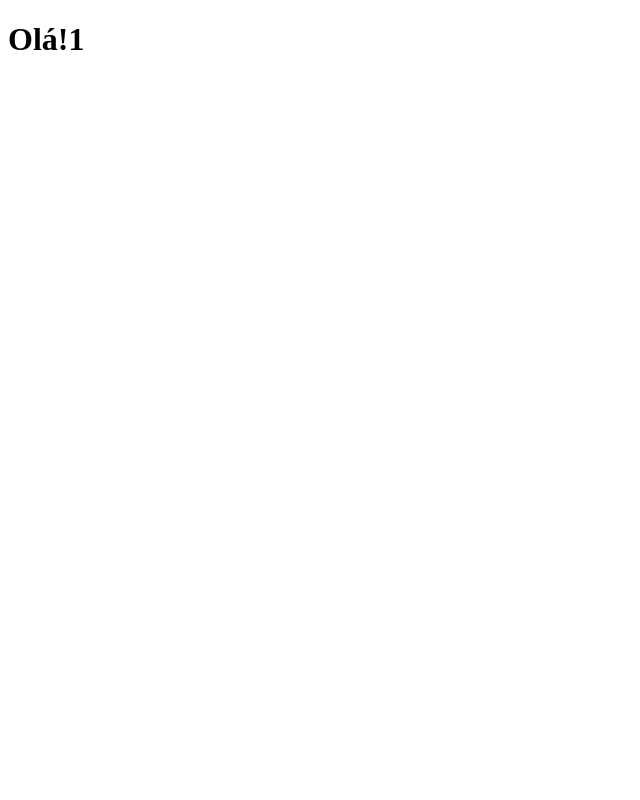
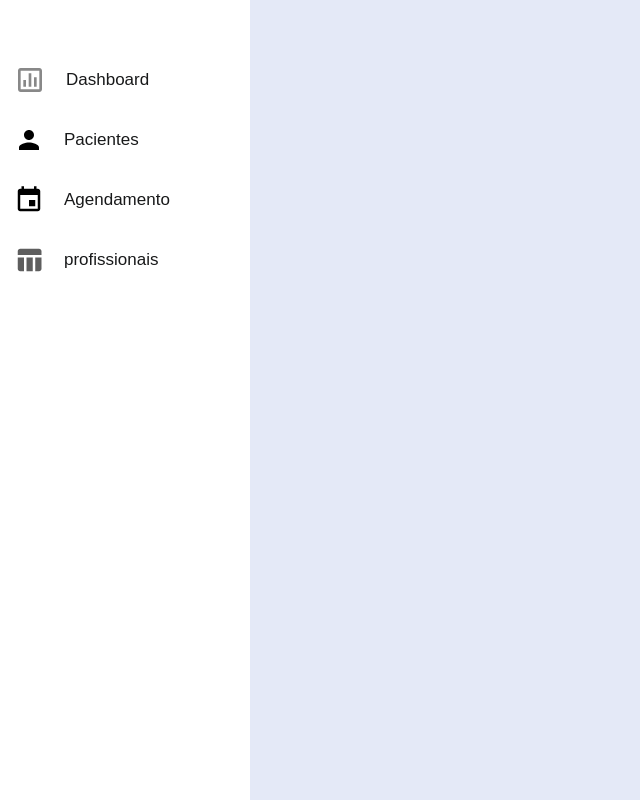
Before and after one commit to EuSouWill/agendamento_online, a plain HTML site: page index.html in a window 1280 px wide. Shown: the whole page, without its empty margins (0-640 px from the left). Drawn offline with Linux system fonts and the light colour scheme.

Commit message:
fix index

```diff
--- a/index.html
+++ b/index.html
@@ -2,12 +2,92 @@
 <html lang="en">
 <head>
     <meta charset="UTF-8">
-    <meta name="viewport"
-          content="width=device-width, user-scalable=no, initial-scale=1.0, maximum-scale=1.0, minimum-scale=1.0">
+    <meta name="viewport" content="width=device-width, initial-scale=1.0">
     <meta http-equiv="X-UA-Compatible" content="ie=edge">
-    <title>Document</title>
+    <title>home</title>
+    <link rel="stylesheet" type="text/css" href="src/main/resources/templates/front_end/css/home.css">
 </head>
 <body>
-<h1> Olá!1</h1>
+<nav class="sidebar">
+    <header>
+        <div class="image-text"></div>
+    </header>
+    <div class="menu-bar">
+        <div class="menu">
+            <ul class="menu-links" id="menu-links">
+                <li class="nav-link" title="Inteligência">
+                    <a href="src/main/resources/templates/front_end/html/dashboard.html">
+                        <svg class="icon" xmlns="http://www.w3.org/2000/svg" width="32" height="32" viewBox="0 0 24 24">
+                            <path fill="#888888" d="M3 5v14c0 1.103.897 2 2 2h14c1.103 0 2-.897 2-2V5c0-1.103-.897-2-2-2H5c-1.103 0-2 .897-2 2m16.001 14H5V5h14z"/>
+                            <path fill="#888888" d="M11 7h2v10h-2zm4 3h2v7h-2zm-8 2h2v5H7z"/>
+                        </svg>
+                        <span class="text nav-text">Dashboard</span>
+                    </a>
+                </li>
+                <li class="nav-link" title="Pacientes">
+                    <a href="src\main\resources\templates\front_end\html\pacientes.html">
+                        <svg class="icon" xmlns="http://www.w3.org/2000/svg" width="0" height="0" viewBox="0 0 48 48">
+                            <path d="M24 24c4.42 0 8-3.59 8-8 0-4.42-3.58-8-8-8s-8 3.58-8 8c0 4.41 3.58 8 8 8zm0 4c-5.33 0-16 2.67-16 8v4h32v-4c0-5.33-10.67-8-16-8z"></path>
+                        </svg>
+                        <span class="text nav-text">Pacientes</span>
+                    </a>
+                </li>
+                <li class="nav-link" title="Agendamento">
+                    <a href="src/main/resources/templates/front_end/html/agendamento.html">
+                        <svg class="icon" xmlns="http://www.w3.org/2000/svg" width="0" height="0" viewBox="0 0 48 48">
+                            <path d="M34 24H24v10h10V24zM32 2v4H16V2h-4v4h-2c-2.21 0-3.98 1.79-3.98 4L6 38c0 2.21 1.79 4 4 4h28c2.21 0 4-1.79 4-4V10c0-2.21-1.79-4-4-4h-2V2h-4zm6 36H10V16h28v22z"></path>
+                        </svg>
+                        <span class="text nav-text">Agendamento</span>
+                    </a>
+                </li>
+<!--                <li class="nav-link" title="2ª opção">-->
+<!--                    <a href="#">-->
+<!--                        <svg class="icon" xmlns="http://www.w3.org/2000/svg" width="0" height="0" viewBox="0 0 24 24">-->
+<!--                            <path d="M0 0h24v24H0z" fill="none"></path>-->
+<!--                            <path d="M3.9 12c0-1.71 1.39-3.1 3.1-3.1h4V7H7c-2.76 0-5 2.24-5 5s2.24 5 5 5h4v-1.9H7c-1.71 0-3.1-1.39-3.1-3.1zM8 13h8v-2H8v2zm9-6h-4v1.9h4c1.71 0 3.1 1.39 3.1 3.1s-1.39 3.1-3.1 3.1h-4V17h4c2.76 0 5-2.24 5-5s-2.24-5-5-5z"></path>-->
+<!--                        </svg>-->
+<!--                        <span class="text nav-text">2ª Opção</span>-->
+<!--                    </a>-->
+<!--                </li>-->
+<!--                <li class="nav-link" title="Vendas">-->
+<!--                    <a href="#">-->
+<!--                        <svg class="icon" xmlns="http://www.w3.org/2000/svg" viewBox="0 0 24 24">-->
+<!--                            <path d="M14,10H2v2h12V10z M14,6H2v2h12V6z M2,16h8v-2H2V16z M21.5,11.5L23,13l-6.99,7l-4.51-4.5L13,14l3.01,3L21.5,11.5z"></path>-->
+<!--                        </svg>-->
+<!--                        <span class="text nav-text">Vendas</span>-->
+<!--                    </a>-->
+<!--                </li>-->
+<!--                <li class="nav-link" title="Financeiro">-->
+<!--                    <a href="#">-->
+<!--                        <svg class="icon" xmlns="http://www.w3.org/2000/svg" width="0" height="0" viewBox="0 0 48 48">-->
+<!--                            <path d="M22 34h4v-2h2c1.1 0 2-.9 2-2v-6c0-1.1-.9-2-2-2h-6v-2h8v-4h-4v-2h-4v2h-2c-1.1 0-2 .9-2 2v6c0 1.1.9 2 2 2h6v2h-8v4h4v2zM40 8H8c-2.21 0-3.98 1.79-3.98 4L4 36c0 2.21 1.79 4 4 4h32c2.21 0 4-1.79 4-4V12c0-2.21-1.79-4-4-4zm0 28H8V12h32v24z"></path>-->
+<!--                        </svg>-->
+<!--                        <span class="text nav-text">Financeiro</span>-->
+<!--                    </a>-->
+<!--                </li>-->
+                <li class="nav-link" title="Agendamento">
+                    <a href="src/main/resources/templates/front_end/html/profissionais.html">
+                        <svg class="icon" width="0" height="0" viewBox="0 0 24 24" fill="none">
+                            <g clip-path="url('/simples/protese#clip0_1743_25444')">
+                                <path d="M10 10.02H15V21H10V10.02ZM17 21H20C21.1 21 22 20.1 22 19V10H17V21ZM20 3H5C3.9 3 3 3.9 3 5V8H22V5C22 3.9 21.1 3 20 3ZM3 19C3 20.1 3.9 21 5 21H8V10H3V19Z" fill="#5E5E5E"></path>
+                            </g>
+                            <defs>
+                                <clipPath id="clip0_1743_25444">
+                                    <rect width="24" height="24" fill="white"></rect>
+                                </clipPath>
+                            </defs>
+                        </svg>
+                        <span class="text nav-text">profissionais</span>
+                    </a>
+                </li>
+            </ul>
+        </div>
+    </div>
+</nav>
+
+<div class="content">
+    <!-- Seu conteúdo aqui -->
+</div>
+
 </body>
 </html>
```
Also changed, not shown: src/main/index.html (deleted, +0 -13 lines).
